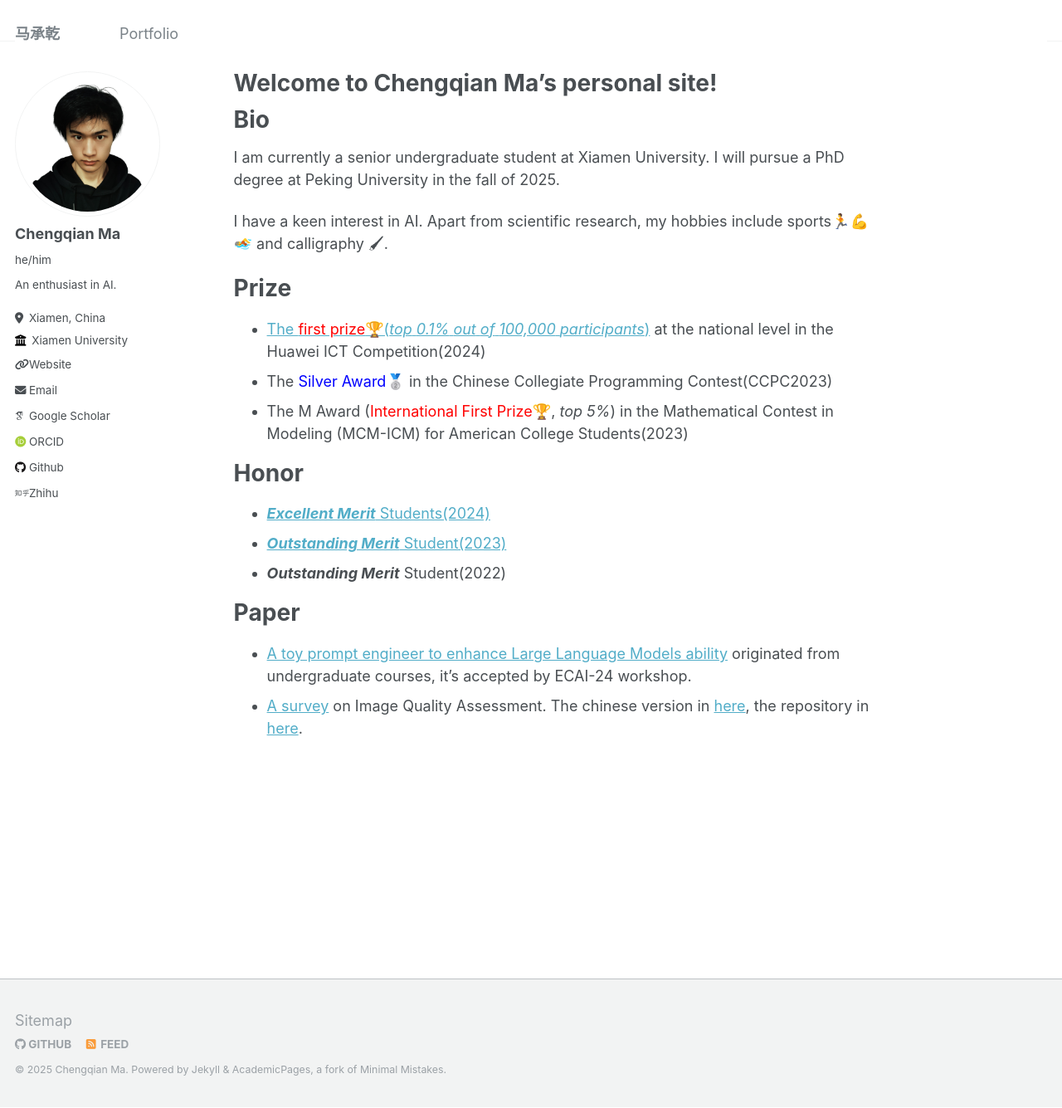
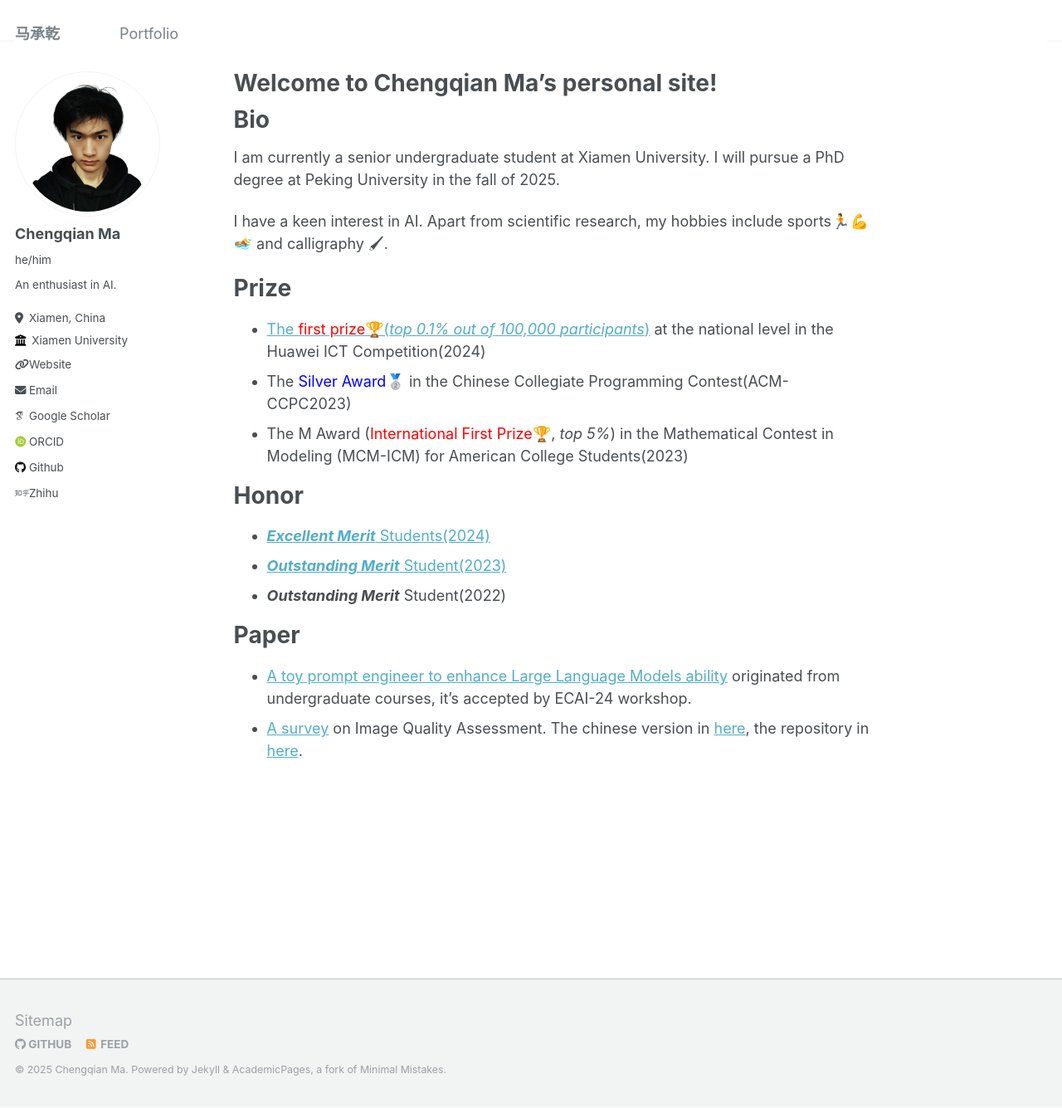
Before and after one commit to step-out/step-out.github.io, a Jekyll site: the page built from _pages/about.md, in a window 1280 px wide and 1335 px high. Shown: the whole window at 83% size. Built offline with Jekyll 4.4.1, drawn with Linux system fonts in a browser that asks for light colours; some web fonts are replaced.

Commit message:
modified:   _pages/about.md

```diff
--- a/_pages/about.md
+++ b/_pages/about.md
@@ -18,7 +18,7 @@ I have a keen interest in AI. Apart from scientific research, my hobbies include
 # Prize
 
 - [The <span style="color: red;">first prize</span>🏆(*top* *0.1%* *out* *of* *100,000* *participants*)](https://cogsci.xmu.edu.cn/info/1022/5922.htm) at the national level in the Huawei ICT Competition(2024)
-- The <span style="color: blue;">Silver Award</span>🥈 in the Chinese Collegiate Programming Contest(CCPC2023)
+- The <span style="color: blue;">Silver Award</span>🥈 in the Chinese Collegiate Programming Contest(ACM-CCPC2023)
 - The M Award (<span style="color: red;">International First Prize</span>🏆, *top* *5%*) in the Mathematical Contest in Modeling (MCM-ICM) for American College Students(2023)
 
 # Honor
```
